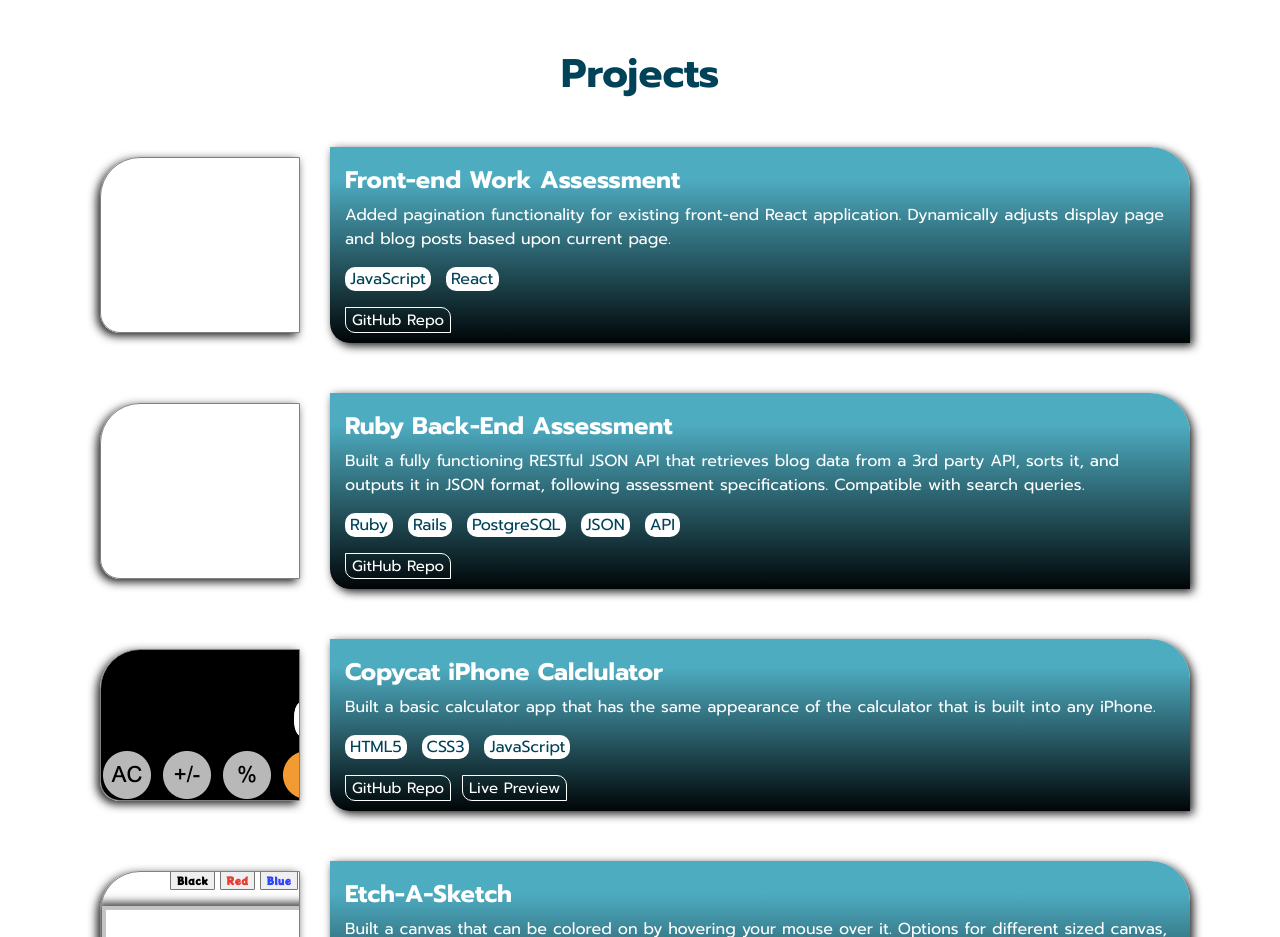
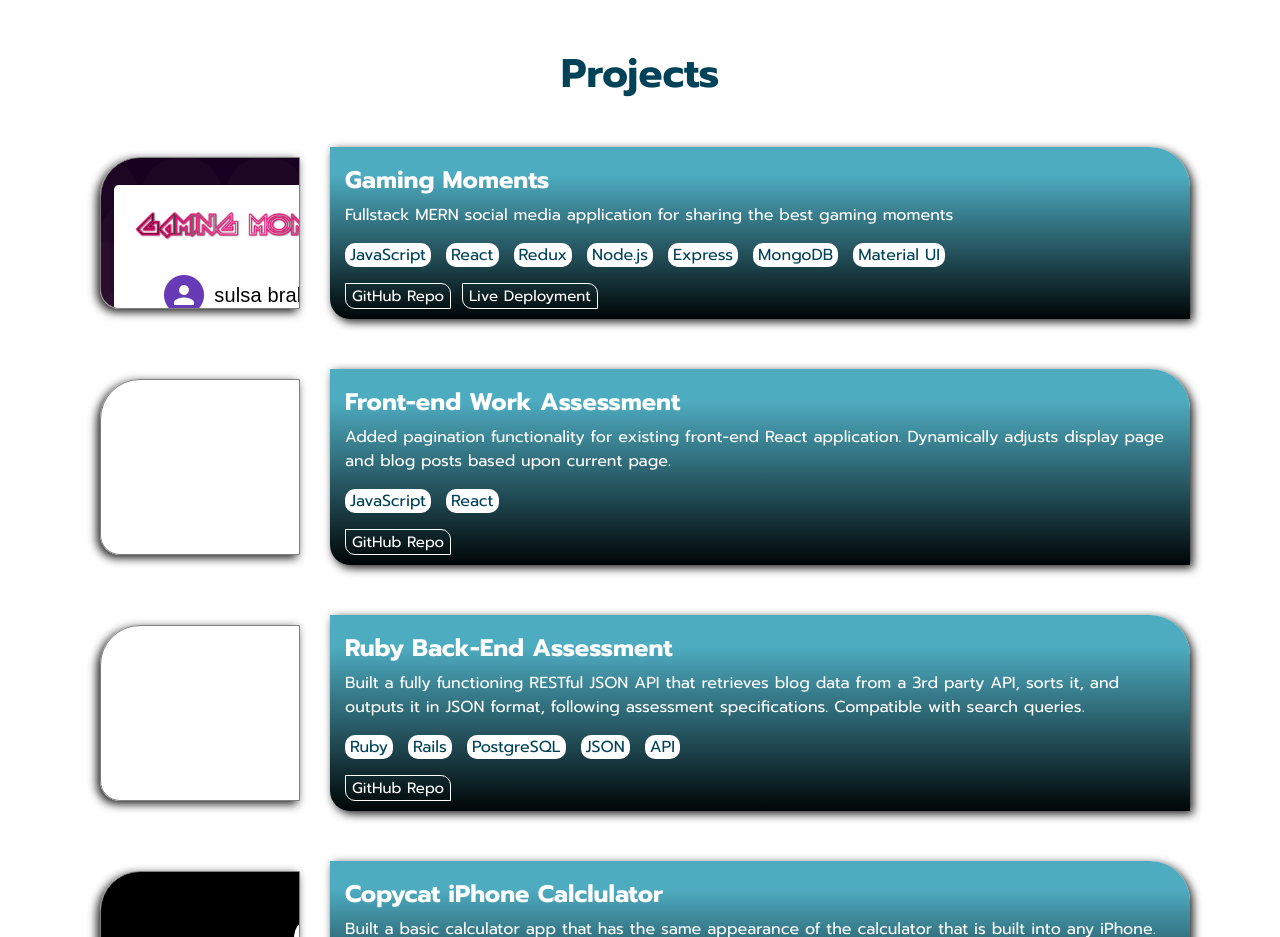
Before and after one commit to LoganHosoda/logan-portfolio, a plain HTML site: page index.html in a window 1280 px wide. Shown: the part 840-1777 px from the top of the page. Drawn offline with Linux system fonts and the light colour scheme.

Commit message:
Added project 'gaming-moments', updated resume

```diff
--- a/index.html
+++ b/index.html
@@ -44,6 +44,26 @@
         <section class="projects" id="projects">
             <h1 class="headers">Projects</h1>
             <div class="project-container">
+                  <div class="project">
+                    <div class="project-image project-6"></div>
+                    <div class="project-description">
+                        <h2>Gaming Moments</h2>
+                        <p>Fullstack MERN social media application for sharing the best gaming moments</p>
+                        <ul class="project-tech">
+                            <li>JavaScript</li>
+                            <li>React</li>
+                            <li>Redux</li>
+                            <li>Node.js</li>
+                            <li>Express</li>
+                            <li>MongoDB</li>
+                            <li>Material UI</li>
+                        </ul>
+                        <div class="project-buttons">
+                            <a href="https://github.com/LoganHosoda/gaming-moments" target="_blank"><button>GitHub Repo</button></a>
+                            <a href="https://gaming-moments.com" target="_blank"><button>Live Deployment</button></a>
+                        </div>
+                    </div>
+                </div>
                 <div class="project">
                     <div class="project-image project-1"></div>
                     <div class="project-description">
--- a/src/style.css
+++ b/src/style.css
@@ -226,6 +226,10 @@ text-decoration: none;
     background-image: url(images/ruby-tictactoe.png);
 }
 
+.project-6 {
+  background-image: url(images/gaming-moments.png);
+}
+
 .project-buttons button{
     border: 1px solid white;
     color: white;
```
Also changed, not shown: src/images/gaming-moments.png (added), 1 other file.
